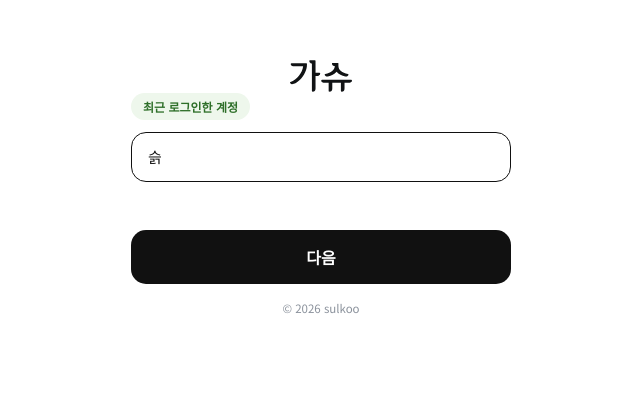
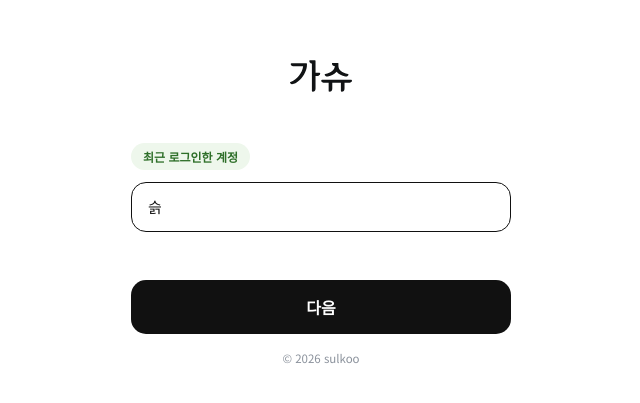
Before and after one commit to sulkoo/gashu, a plain HTML site: page index.html in a window 1280 px wide. Shown: the part 213-616 px from the top of the page, without its empty margins (319-959 px from the left). Drawn offline with Linux system fonts and the light colour scheme.

Commit message:
Update index.html

```diff
--- a/index.html
+++ b/index.html
@@ -235,7 +235,7 @@
 <body>
   <main class="container">
 <!-- 별도 index.html 로고 영역 (어두운/기본 배경용) -->
-<div class="index-logo-wrap" id="indexLogoSlot" data-gashu-logo style="display:flex; justify-content:center; align-items:center; width:100%; margin:0 auto; text-align:center;">
+<div class="index-logo-wrap" id="indexLogoSlot" data-gashu-logo style="display:flex; justify-content:center; align-items:center; width:100%; margin:50px auto; text-align:center;">
   <a href="./trip.html" class="logo-link" aria-label="가슈 여행 허브로 이동" style="display:inline-flex; justify-content:center; align-items:center; margin:0 auto; text-decoration:none;">
     <img
       id="indexHeaderLogoImg"
```
